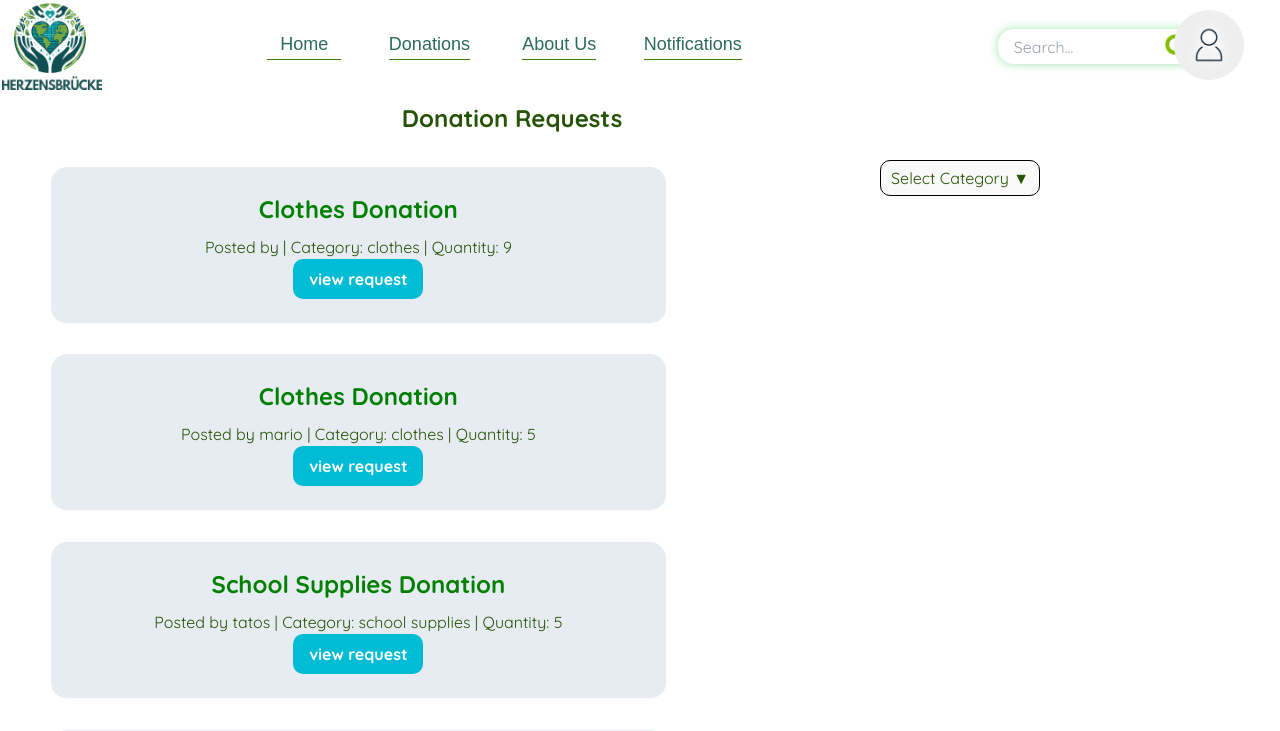
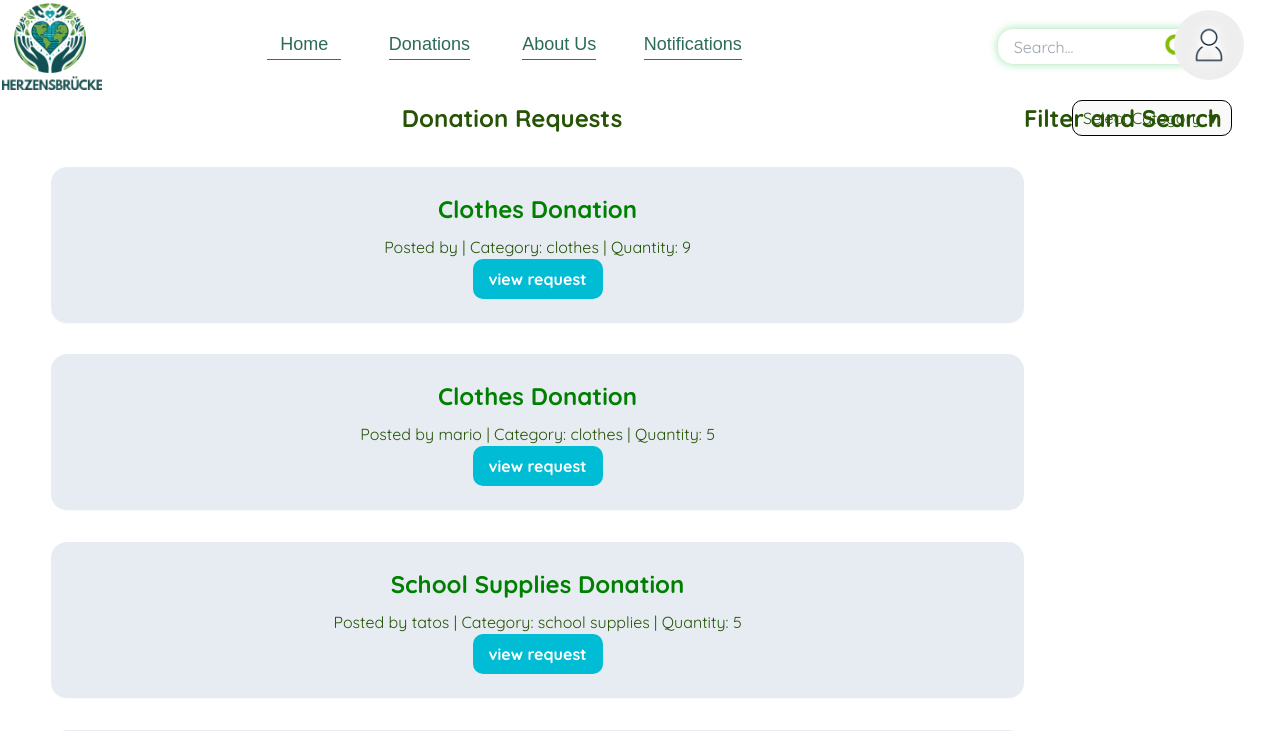
Before and after one commit to Tatos23/FC-CSEN, a React (Create React App) app: page / in a window 1280 px wide. Shown: the top 731 px of the page. Built offline with nearby package versions, Linux system fonts and the light colour scheme; data requests are answered from the project's data file.

Commit message:
fixed some styles

```diff
--- a/src/components/donor/ViewRequests.css
+++ b/src/components/donor/ViewRequests.css
@@ -1,14 +1,6 @@
 
 @import url('https://fonts.googleapis.com/css2?family=Roboto:ital,wght@0,100;0,300;0,400;0,500;0,700;0,900;1,100;1,300;1,400;1,500;1,700;1,900&display=swap');
 @import url('https://fonts.googleapis.com/css2?family=Quicksand:wght@300;400;500;600;700&display=swap');
-.view-requests-main {
-    /* background-image: url('/public/home.jpg'); */
-    background-repeat: no-repeat;
-    background-attachment: fixed;
-    background-size: cover;
-    position: relative;
-
-}
 .view-requests-navbar{
     position: relative;
     top: 0;
@@ -271,14 +263,6 @@ border-bottom:1px solid #74AC4C;
     object-fit: cover;
     margin-right: 2%;
 }
-.view-requests-vertical-rectangle {
-        width: 20px; /* Set your desired width */
-        height: 100px; /* Set your desired height */
-        background-color: #ff0000; /* Set your desired background color */
-        position: absolute;
-        top: 0;
-        left: 0;
-    }
 
 .view-requests-category-button {
     border: 1.5px solid #000; /* Add your desired border color */
@@ -286,9 +270,6 @@ border-bottom:1px solid #74AC4C;
     background-color: #f9f9f9; /* Set a background color */
     cursor: pointer; /* Show pointer cursor on hover */
     border-radius: 10px;
-    position: absolute;
-    right: 15rem;
-    top: 10rem;
 }
 
 .view-requests-body{
@@ -306,6 +287,7 @@ border-bottom:1px solid #74AC4C;
 .view-requests-right{
     display: flex;
     flex-direction: column;
+    width: 20%;
 }
 
 
@@ -349,6 +331,8 @@ border-bottom:1px solid #74AC4C;
   color: #265305;
 }
 
+
+/*styles of the cards*/
 .content {
   max-width: 600px;
   margin: 40px auto;
@@ -363,7 +347,6 @@ border-bottom:1px solid #74AC4C;
   padding: 1.5rem; /* Equivalent to p-6 */
   border-radius: 1rem; /* Equivalent to rounded-lg */
   background-color: rgba(226, 232, 240, 0.8);
-  width: 60%;
   margin-left: 5%;
   margin-top: 3%;
 
--- a/src/components/donor/ViewRequests.js
+++ b/src/components/donor/ViewRequests.js
@@ -217,7 +217,6 @@ function ViewRequests(){
 
 return(
     <>
-    <div className='view-requests-main'>
         <div className='view-requests-navbar'>
             <div className='view-requests-leftside'>
                 <img className='view-requests-logo-navbar'src='logo2.png' alt='logo'></img>
@@ -261,14 +260,17 @@ return(
       {donations && <DonationsList donations={donations} handleView={handleView}/>}
       </div>
 
+      </div>
+
       <div className='view-requests-right'>
+
       <div className="filter-title">Filter and Search</div>
         <div> <button className='view-requests-category-button'  value={selectedCategory}
                     onChange={e => setSelectedCategory(e.target.value)}
                     onClick={() => setOpenCategory((prev) => !prev)}>{selectedCategory}</button> </div>
       </div>
 
-      </div>
+
 
 
     </div>
@@ -289,7 +291,7 @@ return(
        <div className='view-requests-no'><div className='view-requests-icon-title'><img className='view-requests-foodicon'src='education.png' alt='logo'></img><span className='view-requests-title'style={{ marginRight: '6%' }} >Education</span></div>
        <div className='view-requests-saying'>Empowering minds through education. Support a child's future with your donation today.</div></div>
        </footer>
-       </div>
+
 
 
     {/* tatos */}
```
